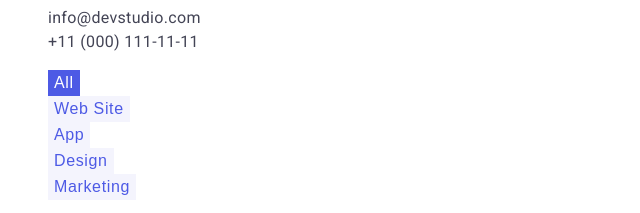
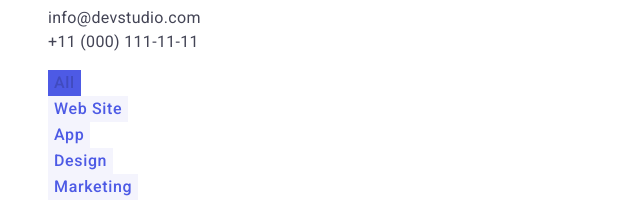
Before and after one commit to MikeIV2007/goit-markup-hw-02, a plain HTML site: page portfolio.html in a window 1280 px wide. In both pictures the pointer is over the button "All". Shown: the part 130-343 px from the top of the page, 0-640 px from the left. Drawn offline with Linux system fonts and the light colour scheme.

Commit message:
first_section

```diff
--- a/css/styles.css
+++ b/css/styles.css
@@ -25,6 +25,7 @@ body {
 }
 
 .button {
+    font-family: Roboto, sans-serif;
     font-size: 16px;
     font-weight: 500;
     line-height: 1.5;
@@ -34,10 +35,10 @@ body {
     cursor: pointer
 }
 
-.button:hover,
+/* .button:hover,
 .button:focus {
     color: #404BBF
-}
+} */
 
 .button.primery {
     color: var(--primery-white-color);
@@ -45,10 +46,20 @@ body {
     border: transparent;
 }
 
+.button.primery:hover,
+.button.primery:focus {
+    color: #404BBF
+}
+
 .button.secondary {
     color: var(--accent-color);
     background-color: #F4F4FD;
     border: var(--accent-color);
+}
+
+.button.secondary:hover,
+.button.secondary:focus {
+    color: #404BBF
 }
 
 /* Index.html */
@@ -69,6 +80,10 @@ body {
     text-align: left;
 
     text-transform: uppercase;
+    text-decoration: none
+}
+
+.logo .link{
     text-decoration: none
 }
 
```
